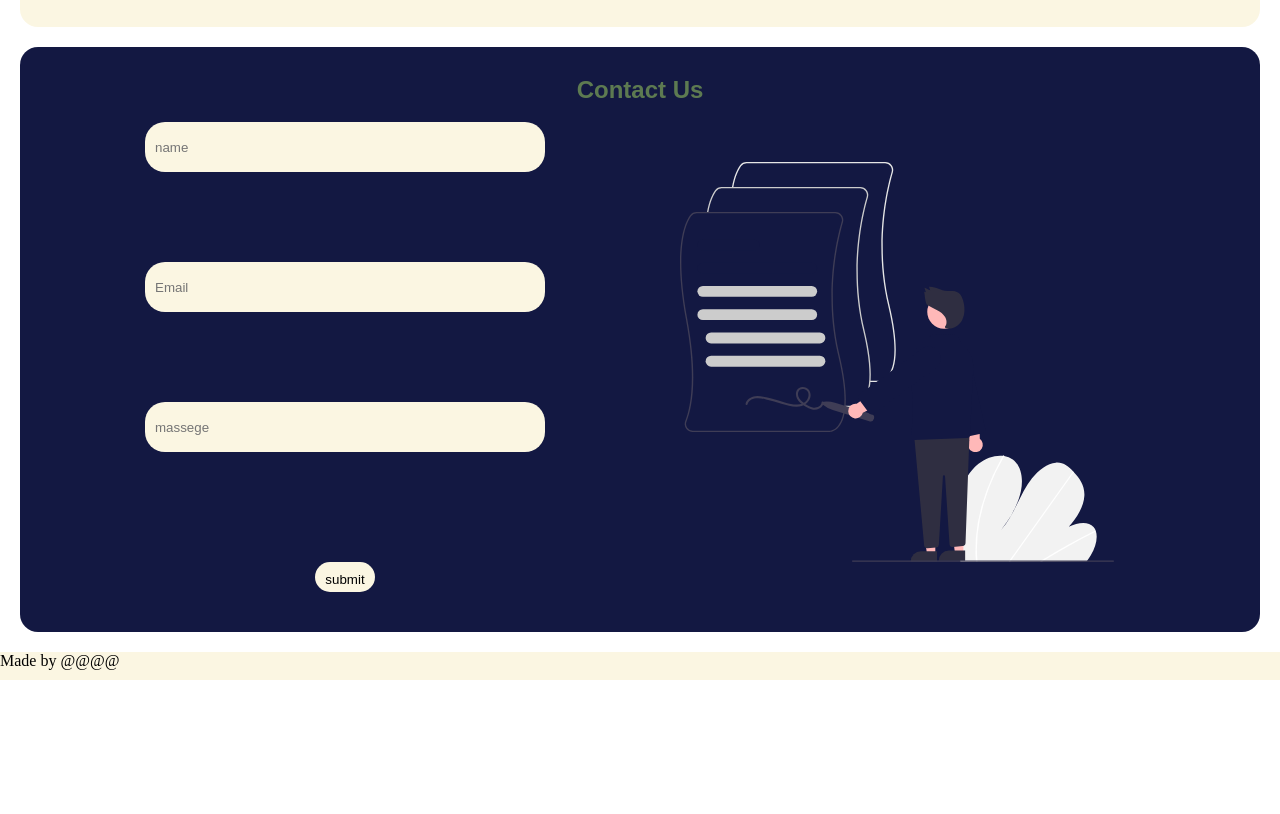
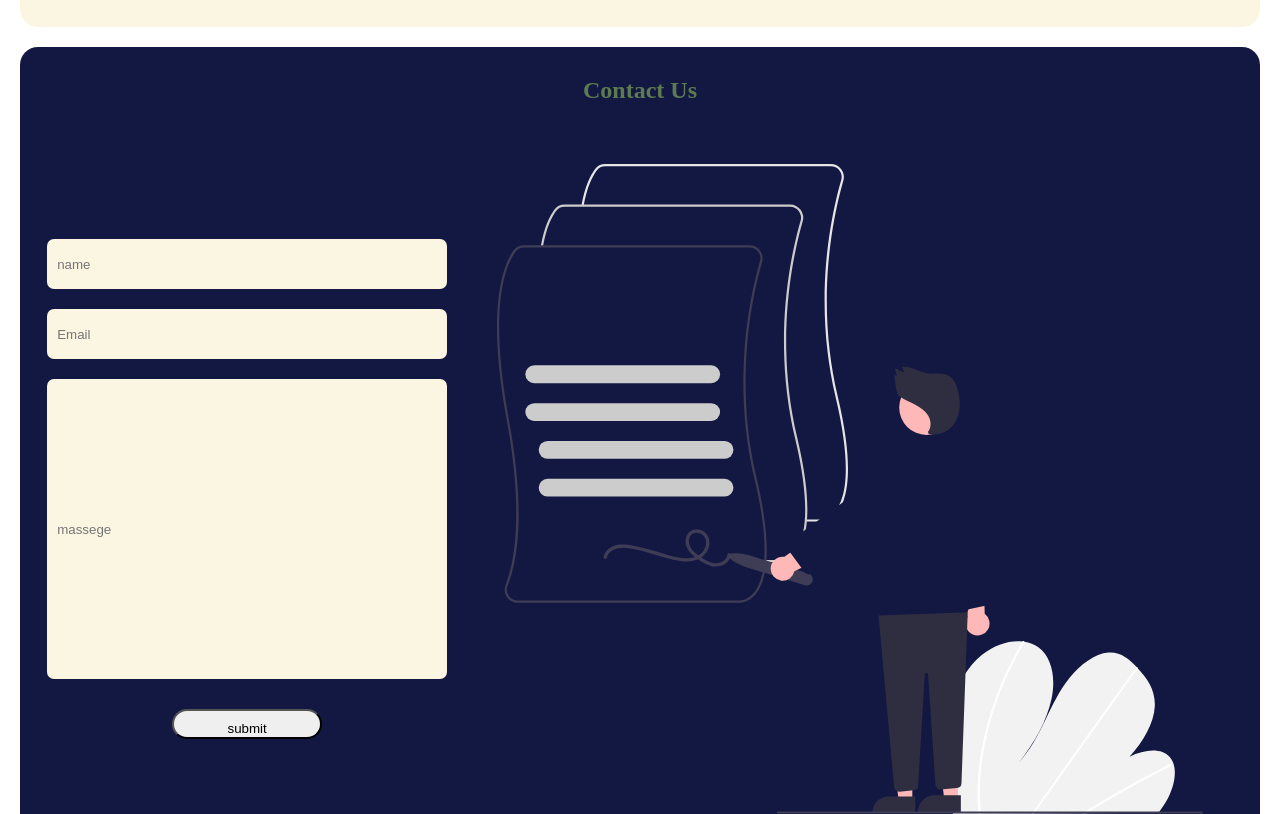
Before and after one commit to Fatma-26/portfoli2, a plain HTML site: page index.html in a window 1280 px wide. Shown: the part 1174-1988 px from the top of the page. Before the commit the page ends 1854 px from the top, so only its background shows below. Drawn offline with Linux system fonts and the light colour scheme.

Commit message:
Update style.css

```diff
--- a/style.css
+++ b/style.css
@@ -130,6 +130,63 @@ a :hover{
     line-height: 25px;
 }
 
+.contactus h2{
+    display: flex;
+    color: white;
+   justify-content: center;
+    margin-bottom: 20px;
+}
+
+.contactinfo{
+    display:flex;
+    justify-content: center;
+    align-items: center;
+}
+form{
+    display: flex;
+    flex-direction: column;
+    align-items: center;
+}
+input{
+    padding: 10px;
+    margin: 10px;
+
+}
+.name{
+    background-color:#FBF6E2;
+    width: 400px;
+    height: 50px;
+    border: none;
+    border-radius: 7px;
+}
+#msg{
+    height: 300px;
+}
+
+.cimg{
+    margin: 40px;
+
+    height: 650px;
+}
+.btn{
+    width: 150px;
+    border-radius: 20px;
+    height: 30px;
+
+    margin-top: 20px;
+    margin-bottom: 10px;
+}
+
+.contactus{
+    margin: 20px;
+    border-radius: 18px;
+
+   background-color:#131842;
+
+   padding: 30px;
+
+}
+/*
 
 .contactus{
     margin: 20px;
@@ -158,7 +215,7 @@ a :hover{
 
 .cimg{
     margin: 40px;
-    height: 546px;
+    height: 250px;
     height: 400px;
 }
 form{
@@ -166,7 +223,7 @@ form{
     display: flex;
     flex-direction: column;
     justify-content: space-between;
-    align-items: center;
+
 
 }
 input{
@@ -206,7 +263,7 @@ input{
 .btn:hover{
     background-color: #ECCEAE;
     cursor:pointer;
-}
+} */
 footer{
     height: 28px;
     background-color: #FBF6E2;
```
